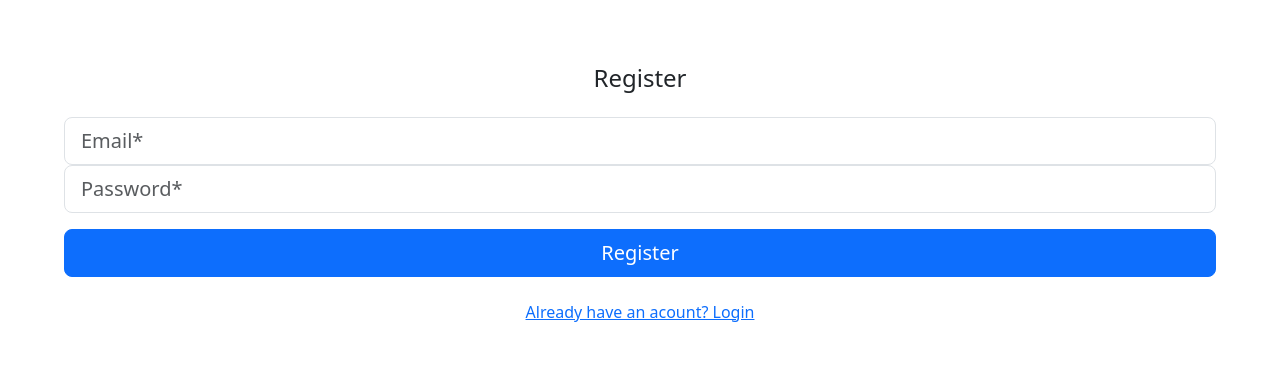
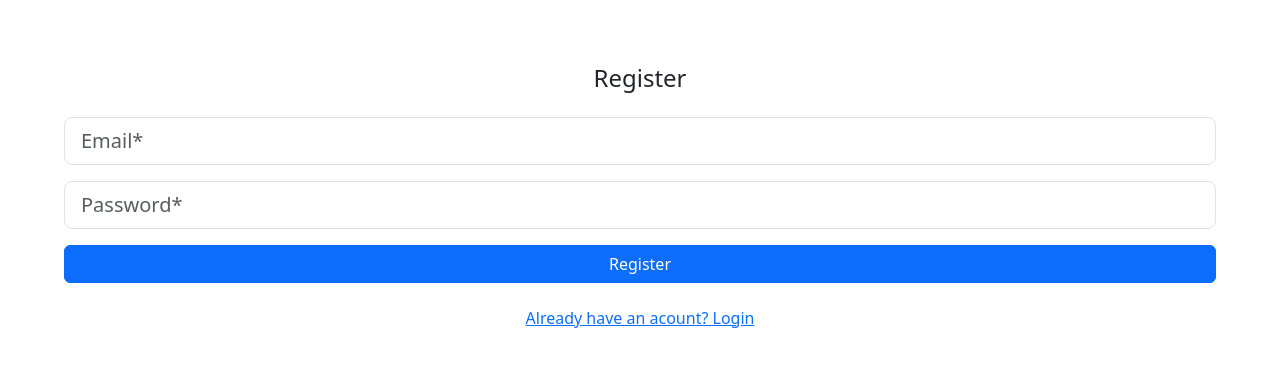
Before and after one commit to Weistin917/firebase-auth, a React (Vite) app: page /register in a window 1280 px wide. Shown: the top 366 px of the page. Built offline with nearby package versions, Linux system fonts and the light colour scheme; no server answers.

Commit message:
5th commit. Register page completed. Fixed login with email.

```diff
--- a/src/components/Login.jsx
+++ b/src/components/Login.jsx
@@ -50,10 +50,16 @@ function Login() {
         <div className="d-grid gap-3">
             <h4>Login</h4>
             <Form style={{width: "100%" }} onSubmit={handleLogin}>
-                <Form.Control size="lg" type="email" placeholder="Email*" onChange={(e) => setEmail(e.target.value)} required/>
-                <Form.Control size="lg" type="password" placeholder="Password*" onChange={(e) => setPassword(e.target.value)} required/>
+                <Form.Group className="mb-3">
+                    <Form.Control size="lg" type="email" placeholder="Email*" onChange={(e) => setEmail(e.target.value)} required/>
+                </Form.Group>
+                <Form.Group className="mb-3">
+                    <Form.Control size="lg" type="password" placeholder="Password*" onChange={(e) => setPassword(e.target.value)} required/>
+                </Form.Group>
+                <div className="d-grid">
+                    <Button variant="primary" type="submit" >Login</Button>
+                </div>
             </Form>
-            <Button variant="primary" type="submit" size="lg">Login</Button>
             <Button variant="outline-success" size="lg" onClick={handleGoogleSignIn}>Login with Google</Button>
             <Button variant="outline-info" size="lg" onClick={handleFaceBookSignIn}>Login with FaceBook</Button>
             <Button variant="link" size="lg" onClick={() => navigate("/register")}>Register</Button>
--- a/src/components/Register.jsx
+++ b/src/components/Register.jsx
@@ -2,18 +2,40 @@ import React, { useState } from "react";
 import { createUserWithEmailAndPassword } from "firebase/auth";
 import { auth } from "../firebaseConfig";
 import { useNavigate } from "react-router-dom";
-import { Form, Button } from "react-bootstrap";
+import { Form, Button, Alert } from "react-bootstrap";
 
 function Register() {
+    const [email, setEmail] = useState("");
+    const [password, setPassword] = useState("");
+    const [error, setError] = useState("");
+    const navigate = useNavigate();
+
+    const handleRegister = async (e) => {
+        e.preventDefault();
+        try {
+            await createUserWithEmailAndPassword(auth, email, password);
+            navigate("/dashboard");
+        } catch (err) {
+            setError(err.message);
+        }
+    }
+
     return (
         <div className="d-grid gap-3">
             <h4>Register</h4>
-            <Form style={{width: "100%" }}>
-                <Form.Control size="lg" type="email" placeholder="Email*" required/>
-                <Form.Control size="lg" type="password" placeholder="Password*" required/>
+            <Form onSubmit={handleRegister}>
+                <Form.Group className="mb-3">
+                    <Form.Control size="lg" type="email" placeholder="Email*" onChange={(e) => setEmail(e.target.value)} required/>
+                </Form.Group>
+                <Form.Group className="mb-3">
+                    <Form.Control size="lg" type="password" placeholder="Password*" onChange={(e) => setPassword(e.target.value)} required/>
+                </Form.Group>
+                <div className="d-grid">
+                    <Button variant="primary" type="submit" >Register</Button>
+                </div>
             </Form>
-            <Button variant="primary" type="submit" size="lg">Register</Button>
-            <Button variant="link" size="md">Already have an acount? Login</Button>
+            <Button variant="link" size="md" onClick={() => navigate("/")}>Already have an acount? Login</Button>
+            {error && (<Alert variant="danger">{error}</Alert>)}
         </div>
     );
 }
```
